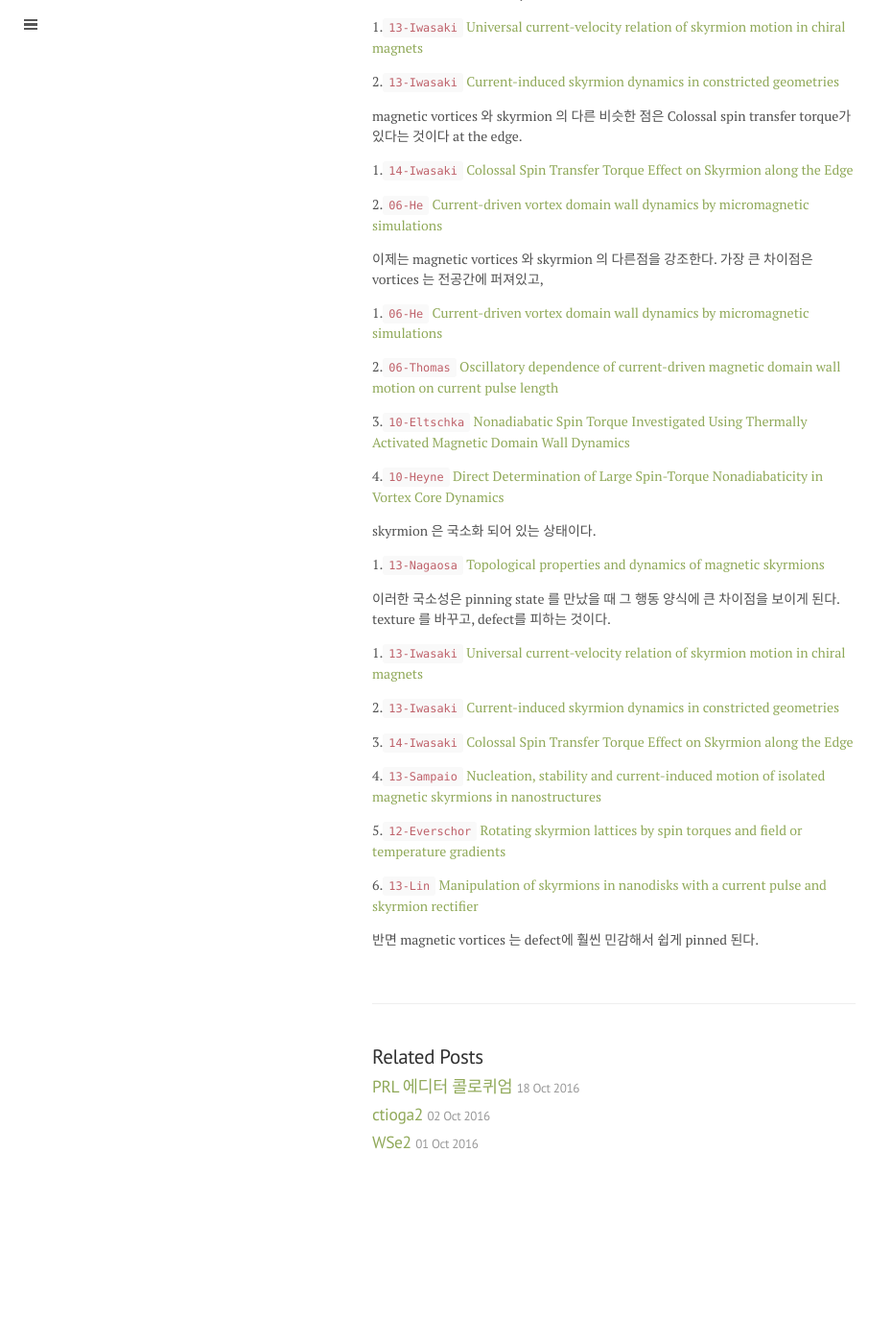
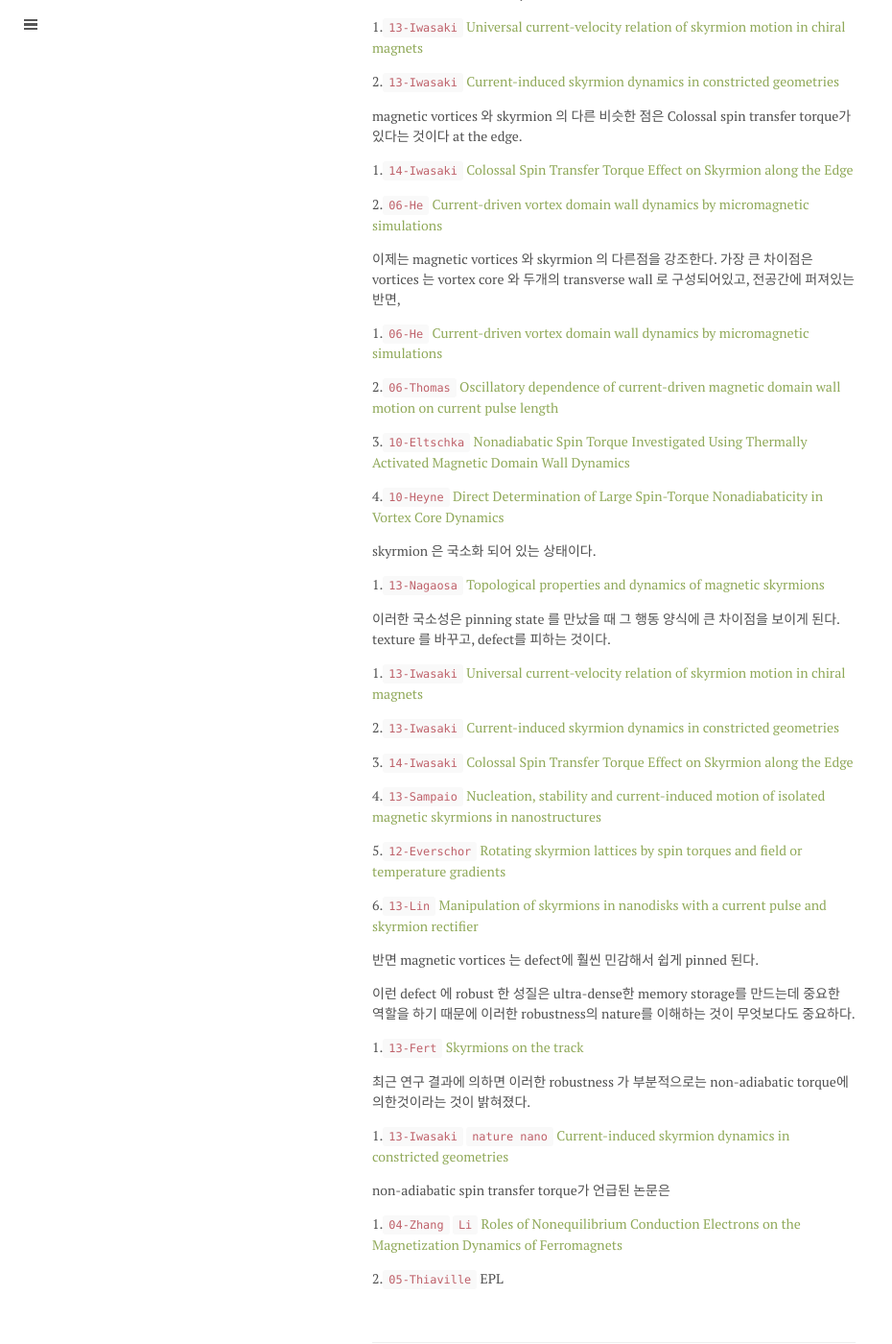
Before and after one commit to qkrwlsghdcjsworlt/work, a Jekyll site: the page built from _posts/2016-10-11-Manchon.markdown, in a window 1280 px wide and 1400 px high, scrolled down 1356 px. Shown: the whole window at 96% size, without its empty margins (0-930 px from the left). Built offline with Jekyll 4.4.1, drawn with Linux system fonts in a browser that asks for light colours; before the commit the page ends 2599 px from its top, so only the background shows below that.

Commit message:
“update”

```diff
--- a/_posts/2016-10-11-Manchon.markdown
+++ b/_posts/2016-10-11-Manchon.markdown
@@ -70,7 +70,8 @@ magnetic vortices 와 skyrmion 의 다른 비슷한 점은 Colossal spin transfe
 
 2.`06-He` [Current-driven vortex domain wall dynamics by micromagnetic simulations]({{ site.baseurl }}/public/manchon/06-He-current-driven-DW-simulation-PRB.pdf)
 
-이제는 magnetic vortices 와 skyrmion 의 다른점을 강조한다. 가장 큰 차이점은 vortices 는 전공간에 퍼져있고,
+이제는 magnetic vortices 와 skyrmion 의 다른점을 강조한다. 가장 큰 차이점은 vortices 는 vortex core
+와 두개의 transverse wall 로 구성되어있고, 전공간에 퍼져있는 반면,
 
 1.`06-He` [Current-driven vortex domain wall dynamics by micromagnetic simulations]({{ site.baseurl }}/public/manchon/06-He-current-driven-DW-simulation-PRB.pdf)
 
@@ -103,3 +104,19 @@ of isolated magnetic skyrmions in nanostructures]({{ site.baseurl }}/public/manc
 6.`13-Lin` [Manipulation of skyrmions in nanodisks with a current pulse and skyrmion rectifier]({{ site.baseurl }}/public/manchon/13-Lin-manipulation-skyrmion-APL.pdf)
 
 반면 magnetic vortices 는 defect에 훨씬 민감해서 쉽게 pinned 된다.
+
+이런 defect 에 robust 한 성질은 ultra-dense한 memory storage를 만드는데 중요한 역할을 하기 때문에 이러한 robustness의 nature를 이해하는 것이 무엇보다도 중요하다.
+
+1.`13-Fert` [Skyrmions on the track]({{ site.baseurl }}/public/manchon/13-Fert-skyrmion-on-the-track-nnano.pdf)
+
+
+최근 연구 결과에 의하면 이러한 robustness 가 부분적으로는 non-adiabatic torque에 의한것이라는 것이 밝혀졌다.
+
+
+1.`13-Iwasaki` `nature nano` [Current-induced skyrmion dynamics in constricted geometries]({{ site.baseurl }}/public/manchon/13-Iwasaki-skyrmion-nnano.pdf)
+
+non-adiabatic spin transfer torque가 언급된 논문은
+
+1.`04-Zhang` `Li` [Roles of Nonequilibrium Conduction Electrons on the Magnetization Dynamics of Ferromagnets]({{ site.baseurl }}/public/manchon/04-Zhang-Li-nonadiabatic-STT-PRL.pdf)
+
+2.`05-Thiaville` []() EPL
```
Also changed, not shown: 2 other files.
